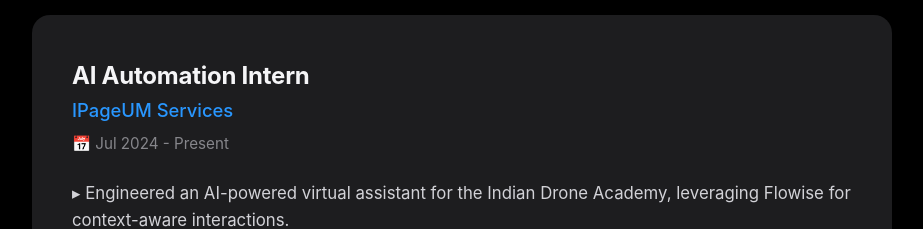
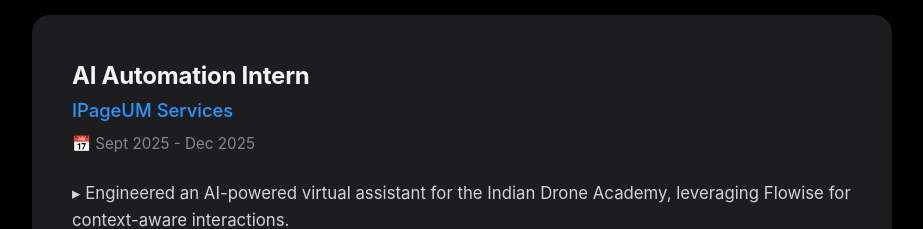
Before and after one commit to Mohan28102005/portfolio_website, a React (Vite) app: page / in a window 1280 px wide. Shown: the part 1860-2089 px from the top of the page, without its empty margins (178-1101 px from the left). Built offline with nearby package versions, Linux system fonts and the light colour scheme.

Commit message:
Updated portfolio design-1

```diff
--- a/src/components/Experience.tsx
+++ b/src/components/Experience.tsx
@@ -7,7 +7,7 @@
     {
       role: 'AI Automation Intern',
       company: 'IPageUM Services',
-      period: 'Jul 2024 - Present',
+      period: 'Sept 2025 - Dec 2025',
       description: [
         'Engineered an AI-powered virtual assistant for the Indian Drone Academy, leveraging Flowise for context-aware interactions.',
         'Deployed the chatbot to production on Hostinger, ensuring stable performance and high availability.',
```
